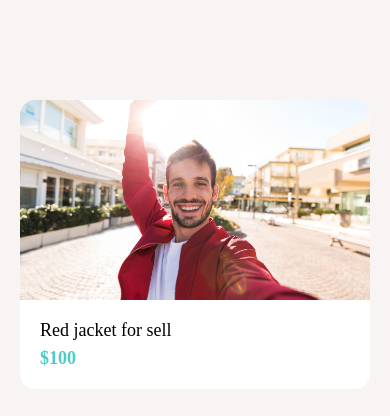
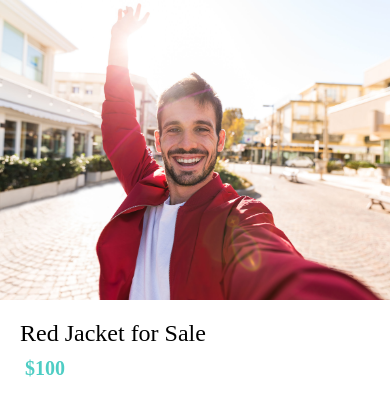
Before and after one commit to codesgen/DoneWithIt, a React Native app: screen / in a window 390 px wide. Shown: the top 416 px of the page. Built offline with nearby package versions, Linux system fonts and the light colour scheme.

Commit message:
added ListingDetailsScreen

```diff
--- a/App.js
+++ b/App.js
@@ -7,21 +7,8 @@
 import WelcomeScreen from "./app/screens/WelcomeScreen";
 import AppButton from "./app/components/AppButton";
 import Card from "./app/components/Card";
+import ListingDetailsScreen from "./app/screens/ListingDetailsScreen";
 
 export default function App() {
-  return (
-    <View
-      style={{
-        backgroundColor: "#f8f4f4",
-        padding: 20,
-        paddingTop: 100,
-      }}
-    >
-      <Card
-        title="Red jacket for sell"
-        subtitle="$100"
-        image={require("./app/assets/jacket.jpg")}
-      />
-    </View>
-  );
+  return <ListingDetailsScreen />;
 }
--- /dev/null
+++ b/app/screens/ListingDetailsScreen.js
@@ -0,0 +1,38 @@
+import React from "react";
+import { Image, View, StyleSheet } from "react-native";
+
+import colors from "./../config/colors";
+import AppText from "../components/AppText";
+
+function ListingDetailsScreen(props) {
+  return (
+    <View>
+      <Image source={require("./../assets/jacket.jpg")} style={styles.image} />
+      <View style={styles.detailsContainer}>
+        <AppText style={styles.title}>Red Jacket for Sale</AppText>
+        <AppText style={styles.price}> $100</AppText>
+      </View>
+    </View>
+  );
+}
+const styles = StyleSheet.create({
+  image: {
+    width: "100%",
+    height: 300,
+  },
+  detailsContainer: {
+    padding: 20,
+  },
+  title: {
+    fontSize: 24,
+    fontWeight: "500",
+  },
+  price: {
+    color: colors.secondary,
+    fontWeight: "bold",
+    fontSize: 20,
+    marginVertical: 10,
+  },
+});
+
+export default ListingDetailsScreen;
```
